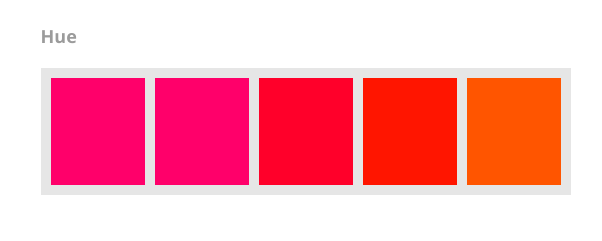
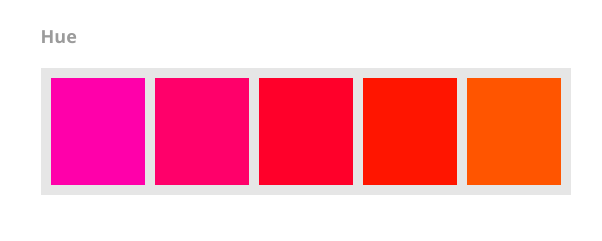
Before and after one commit to madjosh10/paint-store, a plain HTML site: page index.html in a window 1280 px wide. Shown: the part 1919-2160 px from the top of the page, 511-1113 px from the left. Drawn offline with nearby package versions, Linux system fonts and the light colour scheme.

Commit message:
fixing red colors(2)

```diff
--- a/css/style.css
+++ b/css/style.css
@@ -243,7 +243,7 @@ h1 {
 
 /* Red lightness decreases by 15 */
 .reds .lightness .color-1 {
-  background-color: hsl(350, 100%, 80%);
+  background-color: hsl(350, 100%, 80%)
 }
 
 .reds .lightness .color-2 {
@@ -285,7 +285,7 @@ h1 {
 
 /* Red hue increases by 15 */
 .reds .hue .color-1 {
-  background-color: hsl(335, 100%, 50%);
+  background-color: hsl(320, 100%, 50%)
 }
 
 .reds .hue .color-2 {
```
